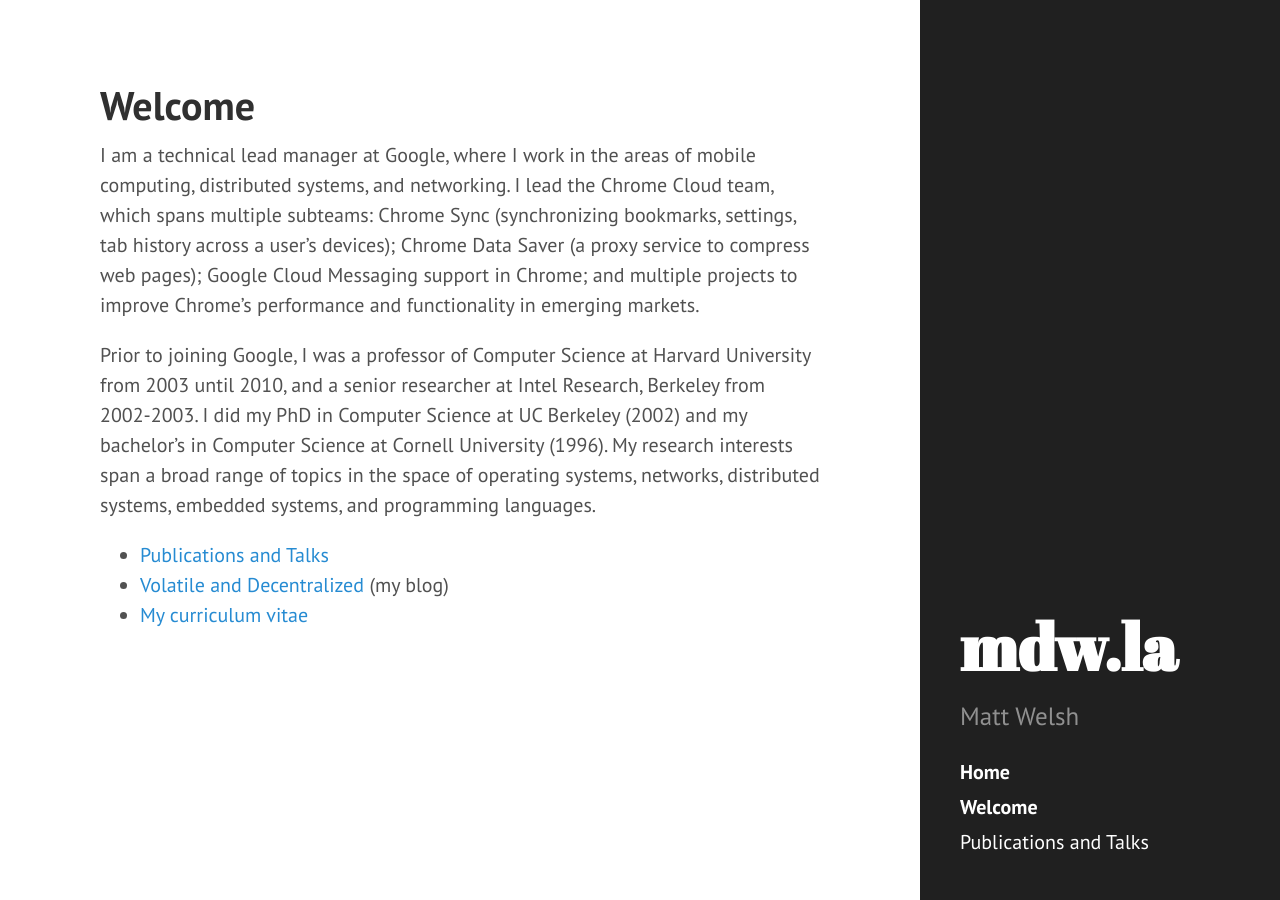
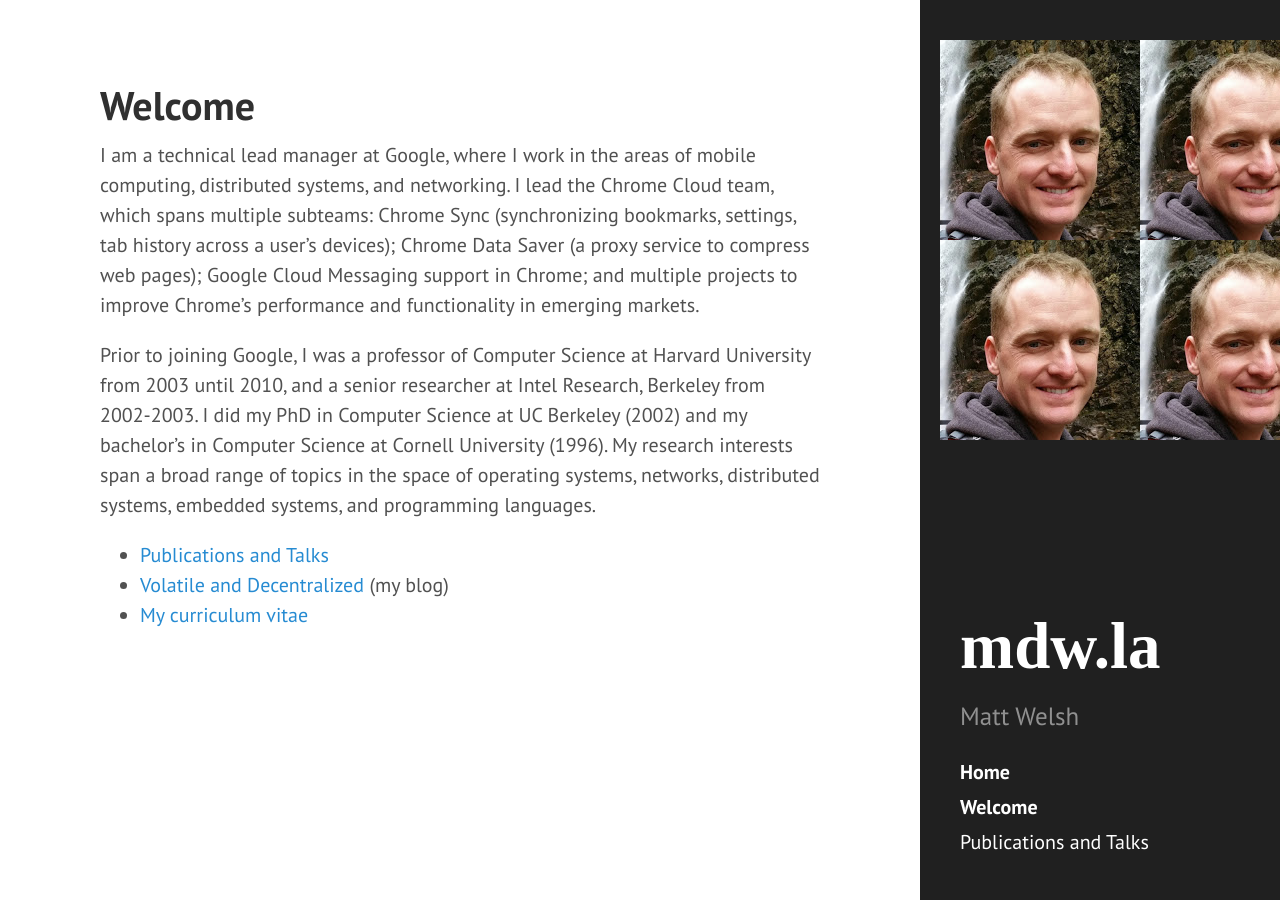
Before and after one commit to mdwelsh/mdwelsh.github.io, a Jekyll site: the page built from index.md, in a window 1280 px wide. Built offline with Jekyll 4.4.1, drawn with Linux system fonts in a browser that asks for light colours.

Commit message:
Update hyde.css

```diff
--- a/public/css/hyde.css
+++ b/public/css/hyde.css
@@ -79,8 +79,16 @@ html {
 .sidebar-about h1 {
   color: #fff;
   margin-top: 0;
-  font-family: "Abril Fatface", serif;
+  /* font-family: "Abril Fatface", serif; */
+  font-family: "Varela Round";
   font-size: 3.25rem;
+}
+
+.sidebar-photo {
+  display: block;
+  width: 400px;
+  height: 400px;
+  background-image: url("http://mdwelsh.github.io/mdw.jpg");
 }
 
 /* Sidebar nav */
```
